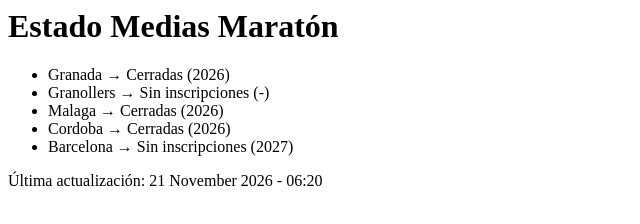
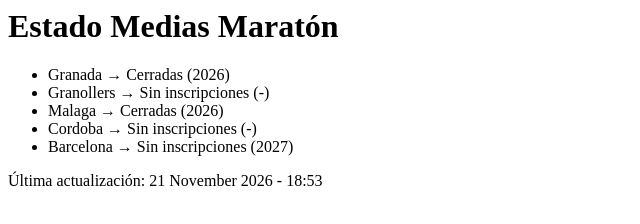
Before and after one commit to adjuradorunner/alertas-carreras, a plain HTML site: page dashboard.html in a window 1280 px wide. Shown: the full height of the page, 0-640 px from the left. Drawn offline with Linux system fonts and the light colour scheme.

Commit message:
Update dashboard

```diff
--- a/dashboard.html
+++ b/dashboard.html
@@ -1 +1 @@
-<html><head><title>Estado Medias</title></head><body><h1>Estado Medias Maratón</h1><ul><li>Granada → Cerradas (2026)</li><li>Granollers → Sin inscripciones (-)</li><li>Malaga → Cerradas (2026)</li><li>Cordoba → Cerradas (2026)</li><li>Barcelona → Sin inscripciones (2027)</li></ul><p>Última actualización: 21 November 2026 - 06:20</p></body></html>
+<html><head><title>Estado Medias</title></head><body><h1>Estado Medias Maratón</h1><ul><li>Granada → Cerradas (2026)</li><li>Granollers → Sin inscripciones (-)</li><li>Malaga → Cerradas (2026)</li><li>Cordoba → Sin inscripciones (-)</li><li>Barcelona → Sin inscripciones (2027)</li></ul><p>Última actualización: 21 November 2026 - 18:53</p></body></html>
```
